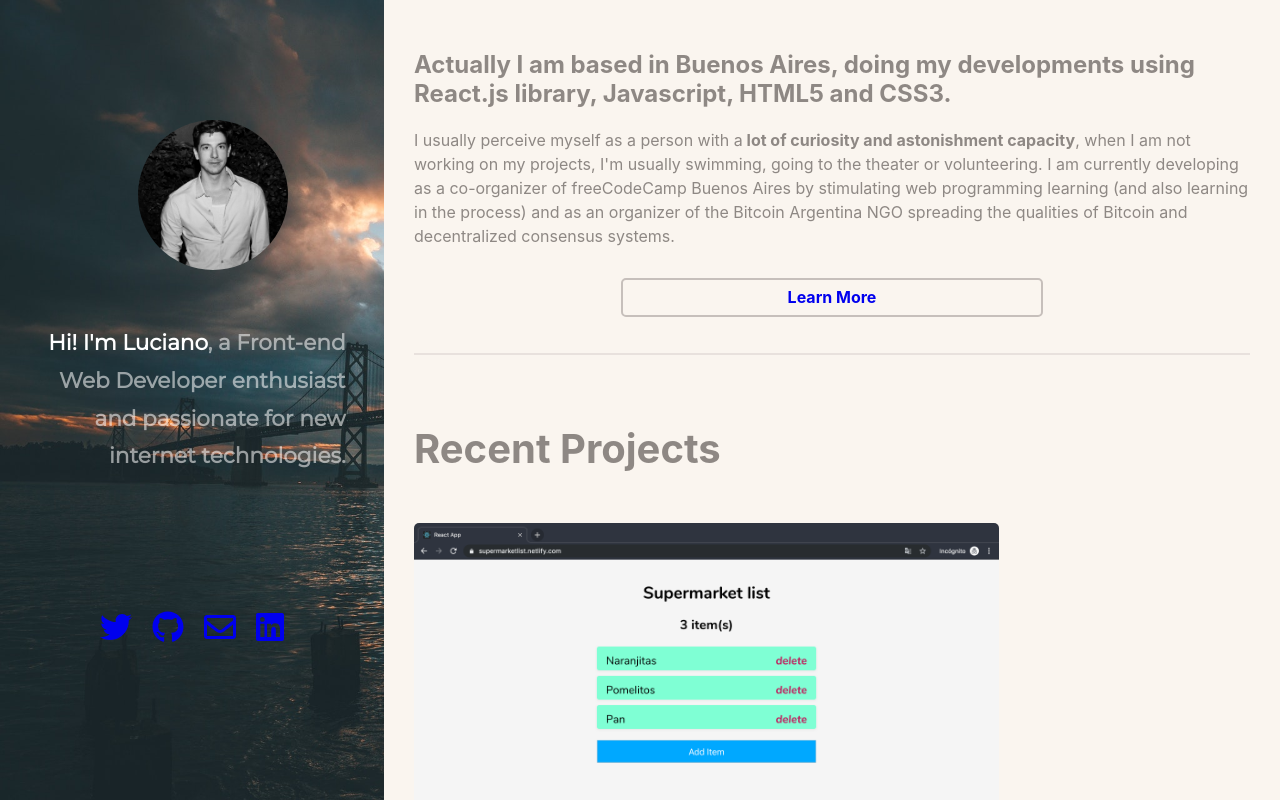
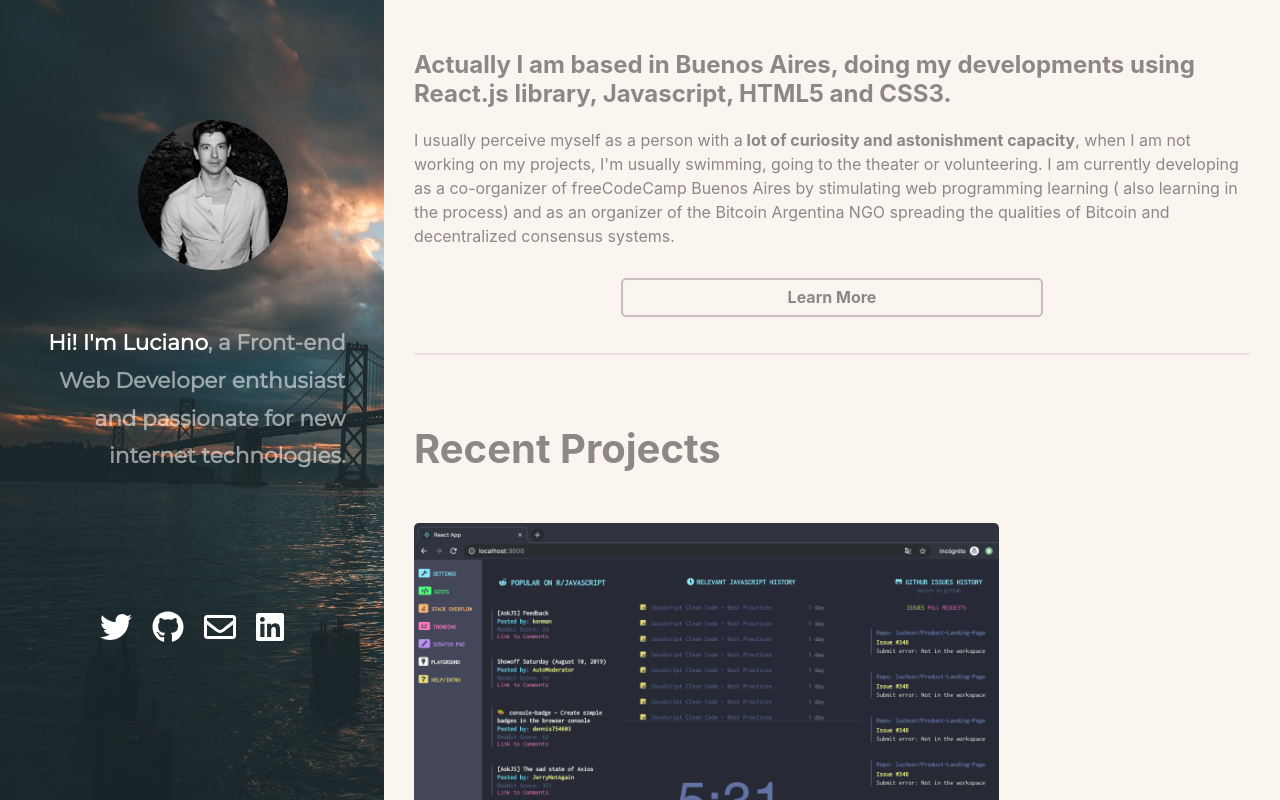
Before and after one commit to luchosr/reactPortfolio, a React (Create React App) app: page / in a window 1280 px wide. Built offline with nearby package versions, Linux system fonts and the light colour scheme.

Commit message:
fix links color

```diff
--- a/src/App.css
+++ b/src/App.css
@@ -7,7 +7,10 @@ body {
   padding: 0;
   height: 100vh;
 }
-
+/*
+a:visited {
+  color: #8e8884;
+} */
 @media (min-width: 1024px) {
   .App {
     display: flex;
--- a/src/Header/header.css
+++ b/src/Header/header.css
@@ -1,3 +1,6 @@
+a:visited {
+  color: #ffffff;
+}
 .container {
   font-family: "Montserrat", sans-serif;
   /* display: flex;
@@ -32,8 +35,11 @@
   margin: 10px;
   color: #ffffff;
 }
+.socialMedia__icon a {
+  color: #ffffff;
+}
 .socialMedia__icon a:visited {
-  color: #a5a19f;
+  color: #ffffff;
 }
 .header h1 {
   margin-top: 50px;
--- a/src/Main/Main.js
+++ b/src/Main/Main.js
@@ -22,12 +22,12 @@ const Main = () => {
           <strong> lot of curiosity and astonishment capacity</strong>, when I
           am not working on my projects, I'm usually swimming, going to the
           theater or volunteering. I am currently developing as a co-organizer
-          of freeCodeCamp Buenos Aires by stimulating web programming learning
-          (and also learning in the process) and as an organizer of the Bitcoin
+          of freeCodeCamp Buenos Aires by stimulating web programming learning (
+          also learning in the process) and as an organizer of the Bitcoin
           Argentina NGO spreading the qualities of Bitcoin and decentralized
           consensus systems.
         </p>
-        <div className="main__first__paragraph__button">
+        <div className="main__first__paragraph__button brown">
           <a
             href="https://www.linkedin.com/in/luciano-ramello-b45411143/"
             target="_blank"
@@ -40,26 +40,6 @@ const Main = () => {
       <section className="main__second">
         <h2>Recent Projects</h2>
         <div className="main__second__projects">
-          <div className="main__second__projects__item">
-            <a
-              href="https://supermarketlist.netlify.com"
-              target="_blank"
-              rel="noopener noreferrer"
-            >
-              <img
-                src={superMarketList}
-                alt="first project"
-                className="main__second__projects__item__img"
-              />
-            </a>
-
-            <h3>Super Market List</h3>
-            <p>
-              {" "}
-              A list App made using React.js, using memory storage, and working
-              with a simulated API REST.
-            </p>
-          </div>
           <div className="main__second__projects__item">
             <a
               href="https://initabclone.netlify.com/"
@@ -81,6 +61,27 @@ const Main = () => {
           </div>
           <div className="main__second__projects__item">
             <a
+              href="https://supermarketlist.netlify.com"
+              target="_blank"
+              rel="noopener noreferrer"
+            >
+              <img
+                src={superMarketList}
+                alt="first project"
+                className="main__second__projects__item__img"
+              />
+            </a>
+
+            <h3>Super Market List</h3>
+            <p>
+              {" "}
+              A list App made using React.js, using memory storage, and working
+              with a simulated API REST.
+            </p>
+          </div>
+
+          <div className="main__second__projects__item">
+            <a
               href="https://eebalcarcel.github.io/project-one-fakemdn/index.html"
               target="_blank"
               rel="noopener noreferrer"
@@ -100,7 +101,7 @@ const Main = () => {
             developers.
           </p>
         </div>
-        <div className="main__first__paragraph__button">
+        <div className="main__first__paragraph__button brown">
           <a
             href="https://github.com/luchosr"
             target="_blank"
@@ -114,8 +115,8 @@ const Main = () => {
         <h2>Get In Touch</h2>
         <p>Feel free to contact me by the following social networks!</p>
 
-        <div className="socialMedia">
-          <div className="socialMedia__icon bottom">
+        <div className="brown socialMedia">
+          <div className=" socialMedia__icon bottom">
             <a
               href="https://twitter.com/luchosr10"
               target="_blank"
--- a/src/Main/main.css
+++ b/src/Main/main.css
@@ -25,7 +25,10 @@
   text-decoration: none;
   font-weight: bold;
 }
-a:visited {
+.brown a {
+  color: #8e8884;
+}
+.brown a:visited {
   color: #8e8884;
 }
 
```
